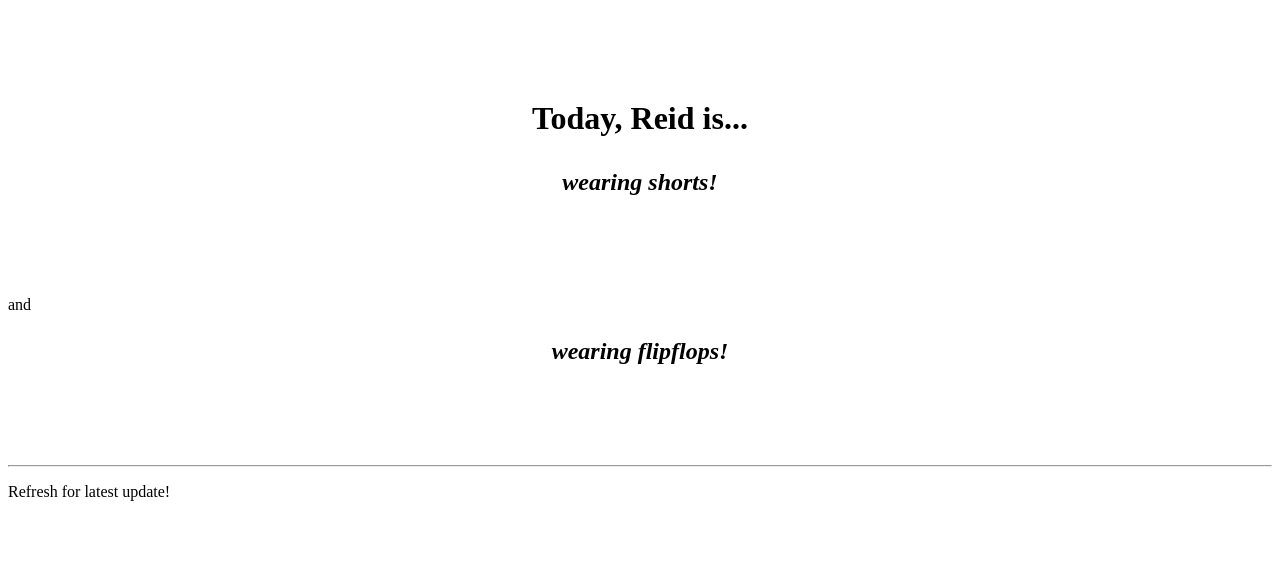
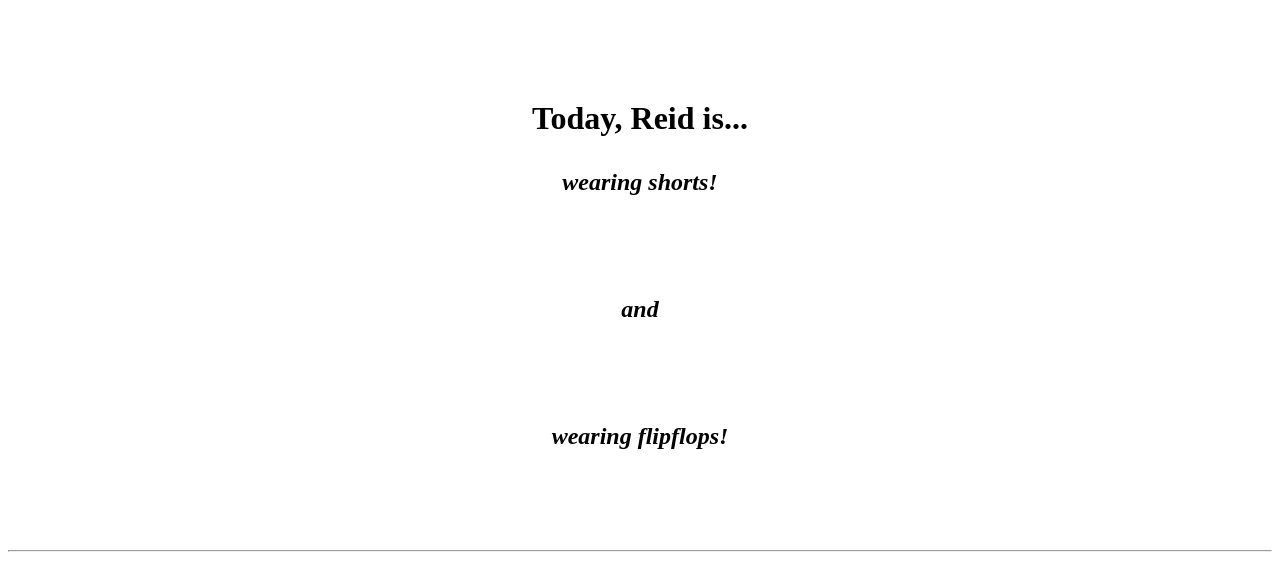
Before and after one commit to scrow/barden, a PHP site: page / in a window 1280 px wide. Shown: the top 563 px of the page. Run offline with PHP 8.4, Linux system fonts and the light colour scheme.

Commit message:
style "and"

```diff
--- a/index.php
+++ b/index.php
@@ -33,7 +33,7 @@
 				echo('<p class="status">wearing shorts!</p>');
 			};
 
-			echo 'and';
+			echo '<p class="status"> and </p>';
 
 			if(file_exists('shoes.flg')) {
 				echo('<p class="status">wearing
```
